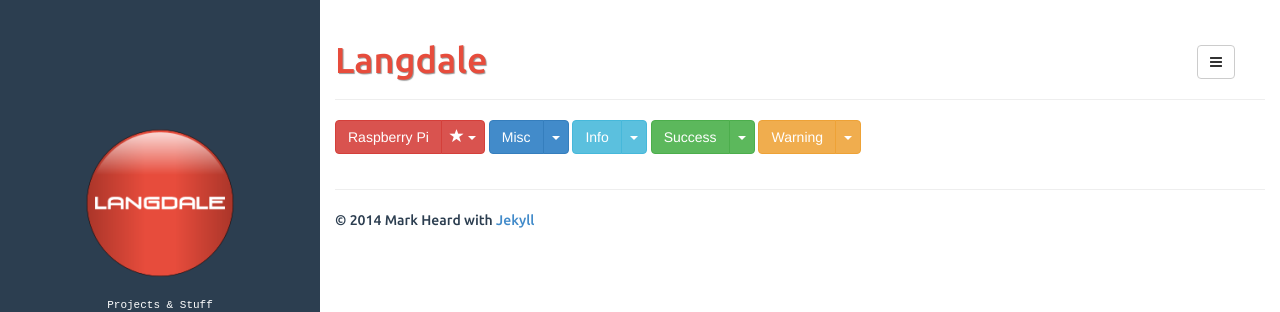
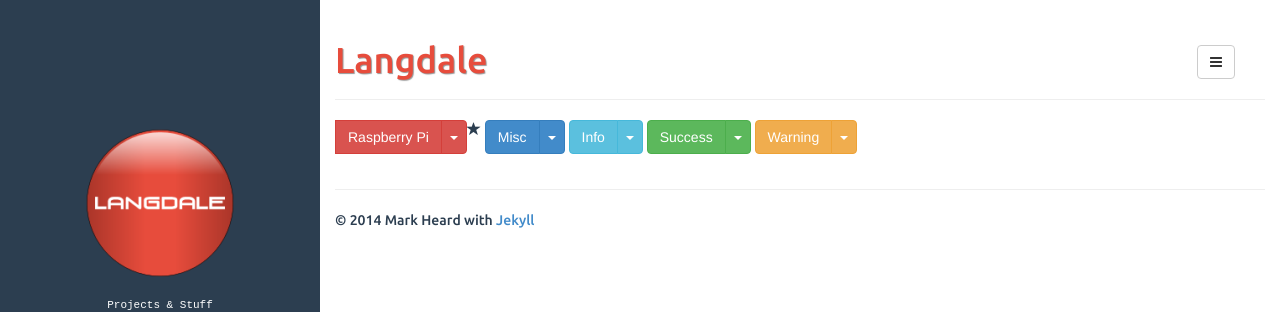
Before and after one commit to Langdale/Langdale.github.io, a Jekyll site: the page built from markx2014.html, in a window 1280 px wide. Shown: the top 312 px of the page. Built offline with Jekyll 4.4.1, drawn with Linux system fonts in a browser that asks for light colours; nearby versions of some CDN libraries; library files that are not in the unit come from our copies.

Commit message:
Update markx2014.html

```diff
--- a/markx2014.html
+++ b/markx2014.html
@@ -3,9 +3,10 @@
 tagline:
 ---
 <div class="btn-group">
+  <span class="glyphicon glyphicon-star" aria-hidden="true"></span>
   <button type="button" class="btn btn-danger">Raspberry Pi</button>
+
   <button type="button" class="btn btn-danger dropdown-toggle" data-toggle="dropdown" aria-expanded="false">
-    <span class="glyphicon glyphicon-star" aria-hidden="true"></span>
     <span class="caret"></span>
     <span class="sr-only">Toggle Dropdown</span>
   </button>
```
